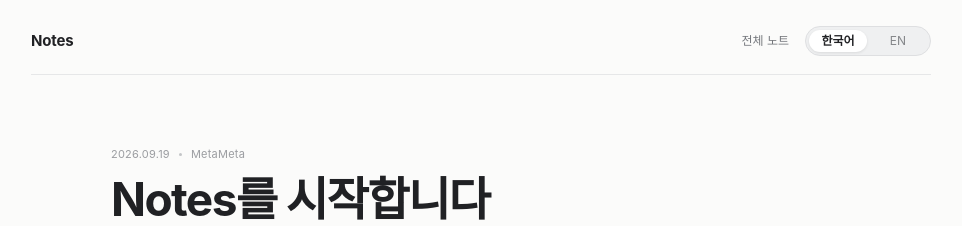
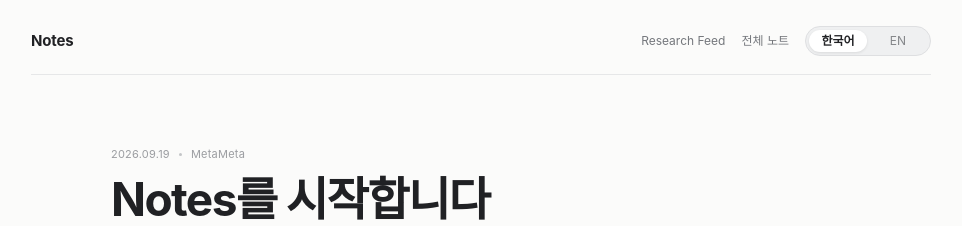
Before and after one commit to nayana224/nayana224.github.io, a Jekyll site: the page built from _notes/welcome.md, in a window 1280 px wide. Shown: the top 226 px of the page, without its empty margins (159-1121 px from the left). Built offline with Jekyll 4.4.1, drawn with Linux system fonts in a browser that asks for light colours.

Commit message:
notes: unify article topbar navigation

```diff
--- a/_layouts/note.html
+++ b/_layouts/note.html
@@ -4,14 +4,15 @@
   <meta charset="utf-8">
   <meta name="viewport" content="width=device-width">
   <title>{{ page.title }} | Inpyo Lee</title>
-  <link rel="stylesheet" href="{{ '/stylesheets/notes.css?v=20260919-8' | relative_url }}">
+  <link rel="stylesheet" href="{{ '/stylesheets/notes.css?v=20260919-9' | relative_url }}">
 </head>
 <body class="note-page" data-notes-lang="ko">
   <div class="note-shell">
     <header class="notes-topbar">
-      <a class="notes-brand" href="/notes/?v=20260919-8">Notes</a>
+      <a class="notes-brand" href="/notes/?v=20260919-9">Notes</a>
       <div class="notes-actions">
-        <a href="/notes/?v=20260919-8">
+        <a class="topbar-link" href="/research-feed/?v=20260919-2">Research Feed</a>
+        <a class="topbar-link" href="/notes/?v=20260919-9">
           <span class="ui-ko">전체 노트</span><span class="ui-en">All Notes</span>
         </a>
         <div class="notes-language-switcher" role="group" aria-label="Language">
@@ -51,7 +52,7 @@
       </div>
 
       <nav class="note-bottom-nav">
-        <a href="/notes/?v=20260919-8">
+        <a href="/notes/?v=20260919-9">
           <span class="ui-ko">← Notes로 돌아가기</span>
           <span class="ui-en">← Back to Notes</span>
         </a>
```
